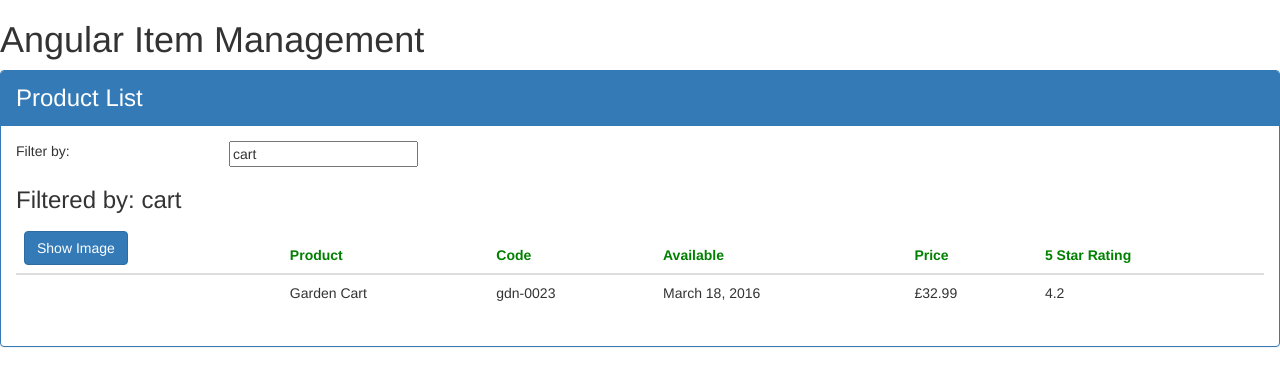
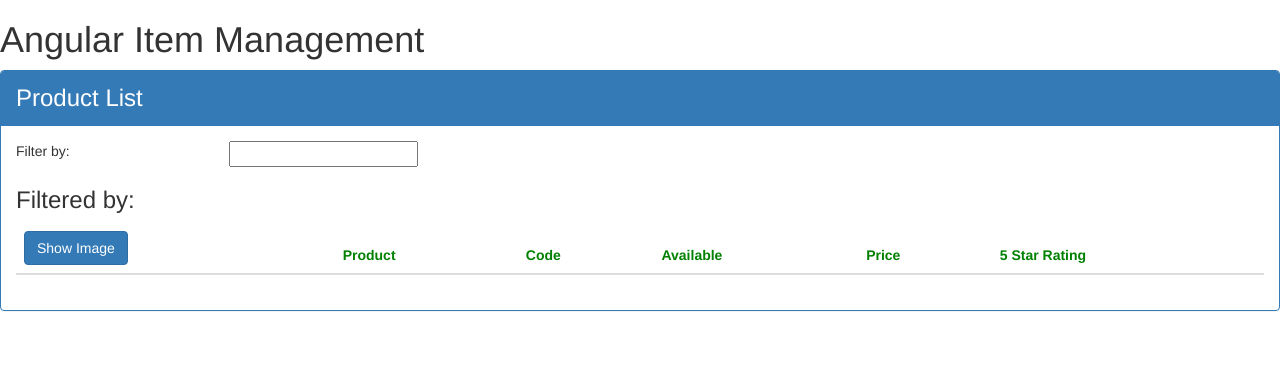
Before and after one commit to junaid109/angular-product-mamagement, an Angular app: page / in a window 1280 px wide. Shown: the top 386 px of the page. Built offline with nearby package versions, Linux system fonts and the light colour scheme.

Commit message:
completed adding service class for products

```diff
--- a/src/app/app.component.ts
+++ b/src/app/app.component.ts
@@ -1,4 +1,5 @@
 import { Component } from '@angular/core';
+import { ProductService } from './products/product.service';
 
 @Component({
   selector: 'pm-root',
@@ -6,7 +7,8 @@
     <div><h1>{{pageTitle}}</h1>
         <pm-products></pm-products>
     </div>
-    `
+    `,
+    providers: [ ProductService ]
 })
 export class AppComponent {
   pageTitle: string = 'Angular Item Management';
--- a/src/app/app.module.ts
+++ b/src/app/app.module.ts
@@ -5,12 +5,14 @@
 import { AppComponent } from './app.component';
 import { ProductListComponent } from './products/product-list.component';
 import { ConvertToSpacesPipe } from './shared/convert-to-spaces.pipe';
+import { StarComponent } from './shared/star.component';
 
 @NgModule({
   declarations: [
     AppComponent,
     ProductListComponent,
-    ConvertToSpacesPipe
+    ConvertToSpacesPipe,
+    StarComponent
   ],
   imports: [
     BrowserModule,
--- a/src/app/products/product-list.component.html
+++ b/src/app/products/product-list.component.html
@@ -45,7 +45,8 @@
                         <td>{{ product.productCode | lowercase | convertToSpaces }}</td>
                         <td>{{ product.releaseDate }}</td>
                         <td>{{ product.price | currency:'GBP':true:'1.2-2'}}</td>
-                        <td>{{ product.starRating }}</td>
+                        <td><pm-star [rating]='product.starRating' (ratingClicked)='onRatingClicked($event)'>
+                          </pm-star></td>
                     </tr>
                 </tbody>
             </table>
--- a/src/app/products/product-list.component.ts
+++ b/src/app/products/product-list.component.ts
@@ -1,10 +1,11 @@
 import { Component, OnInit } from '@angular/core';
 import { IProduct } from './products';
+import { ProductService } from './product.service';
 
 @Component({
     selector: 'pm-products',
     templateUrl: './product-list.component.html',
-    styleUrls:['./product-list.component.css']
+    styleUrls: ['./product-list.component.css']
 })
 export class ProductListComponent implements OnInit {
     pageTitle: string = 'Product List';
@@ -18,37 +19,17 @@
     }
     set listFilter(value: string) {
       this._listFilter = value;
-      this.filteredProducts=this.listFilter ? this.performFilter(this.listFilter) : this.products;
+      this.filteredProducts = this.listFilter ? this.performFilter(this.listFilter) : this.products;
 
     }
 
     filteredProducts: IProduct[];
     products: IProduct[] = [
-        {
-            "productId": 2,
-            "productName": "Garden Cart",
-            "productCode": "GDN-0023",
-            "releaseDate": "March 18, 2016",
-            "description": "15 gallon capacity rolling garden cart",
-            "price": 32.99,
-            "starRating": 4.2,
-            "imageUrl": "http://openclipart.org/image/300px/svg_to_png/58471/garden_cart.png"
-        },
-        {
-            "productId": 5,
-            "productName": "Hammer",
-            "productCode": "TBX-0048",
-            "releaseDate": "May 21, 2016",
-            "description": "Curved claw steel hammer",
-            "price": 8.9,
-            "starRating": 4.8,
-            "imageUrl": "http://openclipart.org/image/300px/svg_to_png/73/rejon_Hammer.png"
-        }
+
     ];
 
-    constructor(){
+    constructor(private _productService: ProductService) {
       this.filteredProducts = this.products;
-      this.listFilter ='cart';
     }
 
     performFilter(filterBy: string): IProduct[] {
@@ -64,6 +45,7 @@
     ngOnInit() {
       //Called after the constructor, initializing input properties, and the first call to ngOnChanges.
       //Add 'implements OnInit' to the class.
-      console.log("on init");
+      console.log('on init');
+      this.products = this._productService.getProducts();
     }
 }
--- /dev/null
+++ b/src/app/products/product.service.ts
@@ -0,0 +1,31 @@
+import { Injectable } from '@angular/core';
+import { IProduct } from './products';
+
+@Injectable()
+export class ProductService {
+
+    getProducts(): IProduct[] {
+        return[
+          {
+            "productId": 2,
+            "productName": "Garden Cart",
+            "productCode": "GDN-0023",
+            "releaseDate": "March 18, 2016",
+            "description": "15 gallon capacity rolling garden cart",
+            "price": 32.99,
+            "starRating": 4.2,
+            "imageUrl": "http://openclipart.org/image/300px/svg_to_png/58471/garden_cart.png"
+        },
+        {
+            "productId": 5,
+            "productName": "Hammer",
+            "productCode": "TBX-0048",
+            "releaseDate": "May 21, 2016",
+            "description": "Curved claw steel hammer",
+            "price": 8.9,
+            "starRating": 4.8,
+            "imageUrl": "http://openclipart.org/image/300px/svg_to_png/73/rejon_Hammer.png"
+        }
+        ];
+    }
+}
--- a/src/app/shared/star.component.html
+++ b/src/app/shared/star.component.html
@@ -1,6 +1,7 @@
 <div class="crop"
     [style.width.px]="starWidth"
-    [title]="rating">
+    [title]="rating"
+    (click)="onClick()">
     <div style="width: 86px">
         <span class="glyphicon glyphicon-star"></span>
         <span class="glyphicon glyphicon-star"></span>
--- /dev/null
+++ b/src/app/shared/star.component.ts
@@ -0,0 +1,27 @@
+import { Component, OnChanges, Input, EventEmitter, Output } from '@angular/core';
+
+
+@Component({
+  selector: 'pm-star',
+  templateUrl: './star.component.html',
+  styleUrls: ['./star.component.css']
+})
+
+export class StarComponent implements OnChanges {
+  pageTitle: string;
+  @Input() rating: number;
+    starWidth: number;
+    @Output() ratingClicked: EventEmitter<string> = new EventEmitter<string>();
+
+    ngOnChanges(): void {
+      this.starWidth = this.rating * 86 / 5;
+    }
+
+    onClick(): void {
+        this.ratingClicked.emit('rating ${this.rating} was clicked');
+    }
+
+    onRatingClicked(message: string): void {
+      this.pageTitle = 'Product List: ' + message;
+    }
+}
```
